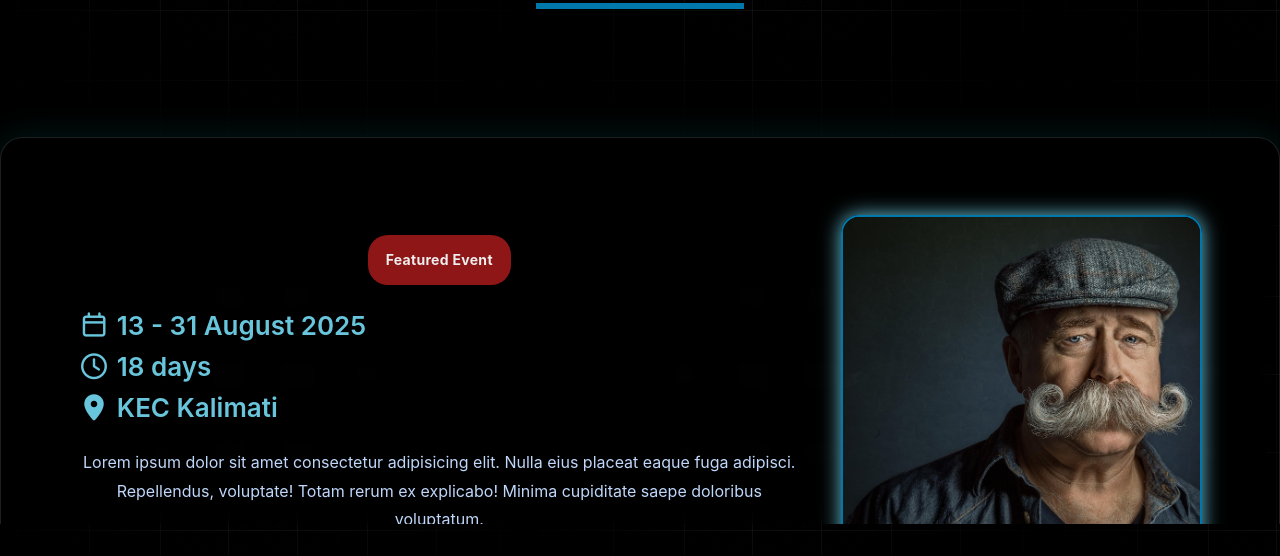
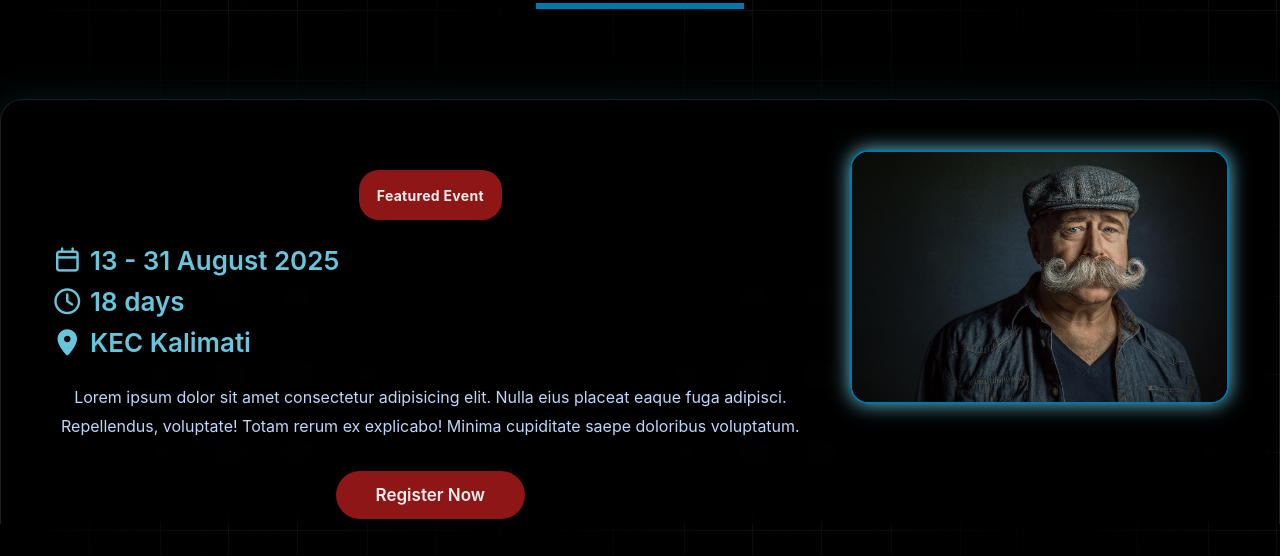
Before and after one commit to aadityajoshi-lab/Robotics-club, a plain HTML site: page events.html in a window 1280 px wide. Shown: the part 396-952 px from the top of the page. Drawn offline with Linux system fonts and the light colour scheme; some packages are replaced by stand-ins of ours; a script that the page names is missing.

Commit message:
change done

```diff
--- a/script.js
+++ b/script.js
@@ -45,3 +45,10 @@ for (let r = 0; r < rows; r++) {
 
     hexWrapper.appendChild(row);
 }
+
+
+
+document.addEventListener("DOMContentLoaded", () => {
+  const viewer = document.querySelector("spline-viewer");
+  viewer.setAttribute("loading", "eager");
+});
--- a/style/contact.css
+++ b/style/contact.css
@@ -124,7 +124,7 @@ body {
     padding: 5vw 2vw;
     font-family: 'Poppins', sans-serif;
     color: var(--light-blue);
-    margin-top: 180px;
+    margin-top: 100px;
 }
 
 
--- a/style/events.css
+++ b/style/events.css
@@ -329,24 +329,11 @@ body {
     border: 1px solid rgba(255,255,255,0.12);
     backdrop-filter: blur(12px);
     box-shadow: 0px 0px 35px rgba(0, 255, 255, 0.10);
-}
-
-.event-box {
-    display: flex;
-    gap: 40px;
-    /* margin: clamp(50px, 10vw, 150px) 2vw 0 2vw; */
-    background: rgba(0, 0, 0, 0.04);
-    /* padding: 6vw; */
-    border-radius: 22px;
-    border: 1px solid rgba(255,255,255,0.12);
-    backdrop-filter: blur(12px);
-    box-shadow: 0px 0px 35px rgba(0, 255, 255, 0.10);
-    max-width: 1400px;
-    margin-left: auto;
-    margin-right: auto;
-    height: fit-content;
-    position: relative;
-    /* padding-top: 300px; */
+     max-width: 1400px;
+    margin: 5vw auto;
+    padding: 50px;      /* ensures space so button is not hidden */
+    height: auto;       /* important */
+    align-items: flex-start; /* allows natural height growth */
 }
 
 
@@ -380,10 +367,9 @@ body {
 
 .event-right img {
     width: 100%;
-    max-height: 600px;
+    height: auto;
     object-fit: cover;
-height: auto;
-max-height: none;
+    border-radius: 18px;
 }
 
 
@@ -729,6 +715,7 @@ justify-self: center;
         gap: 30px;
         padding-bottom: 30px;
         align-items: center;
+        margin: 20px 0px;
     }
 
     .footer-logo {
@@ -777,9 +764,3 @@ justify-self: center;
     }
 
 }
-
-@media (max-width: 568px) {
-    .footer-items{
-        margin: 20px 0px;
-    }
-}
--- a/style/index.css
+++ b/style/index.css
@@ -365,7 +365,7 @@ body {
     grid-column: 2 / 3;
     grid-row: 1 / 3;
     width: 100%;
-    height: 45vw;
+    height: 500px;   /* faster load */
     justify-self: center;
     align-self: center;
 }
```
Also changed, not shown: index.html (+2 -2 lines).
